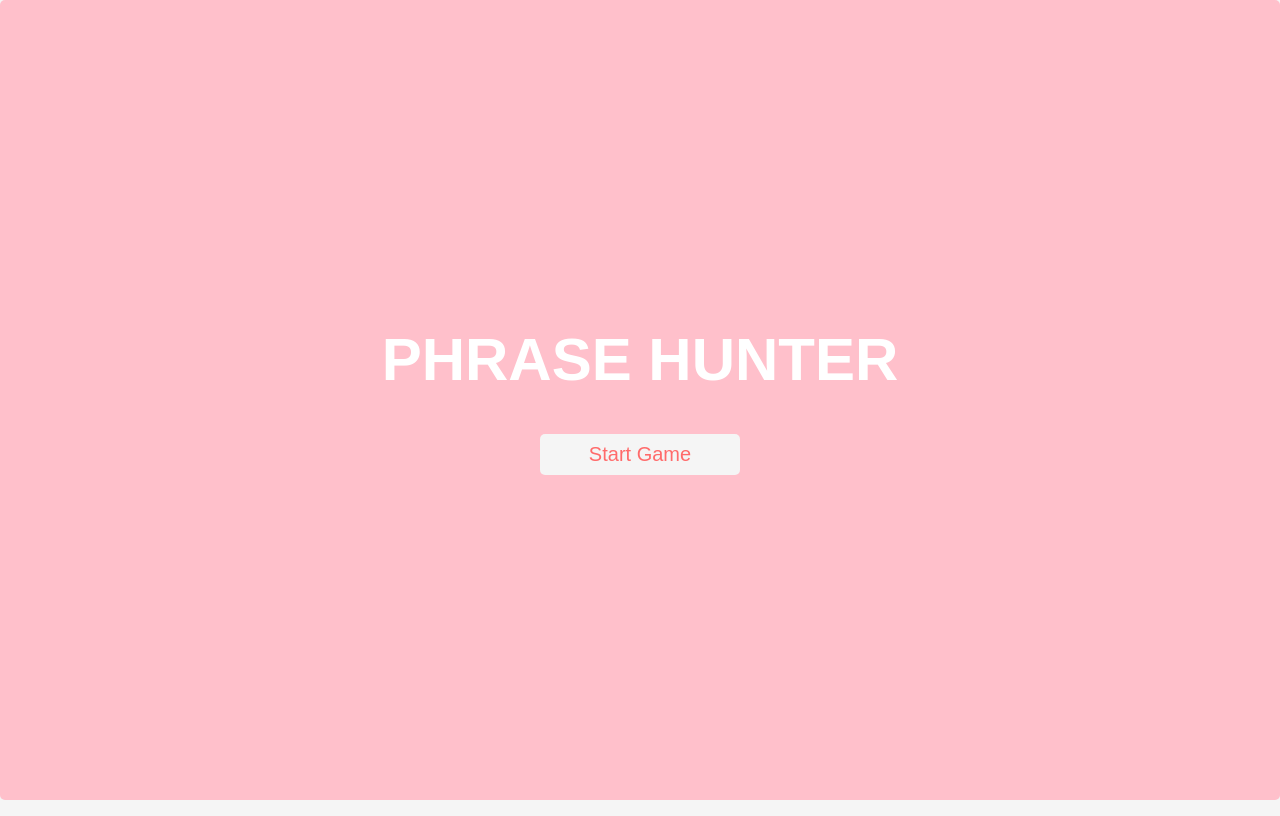
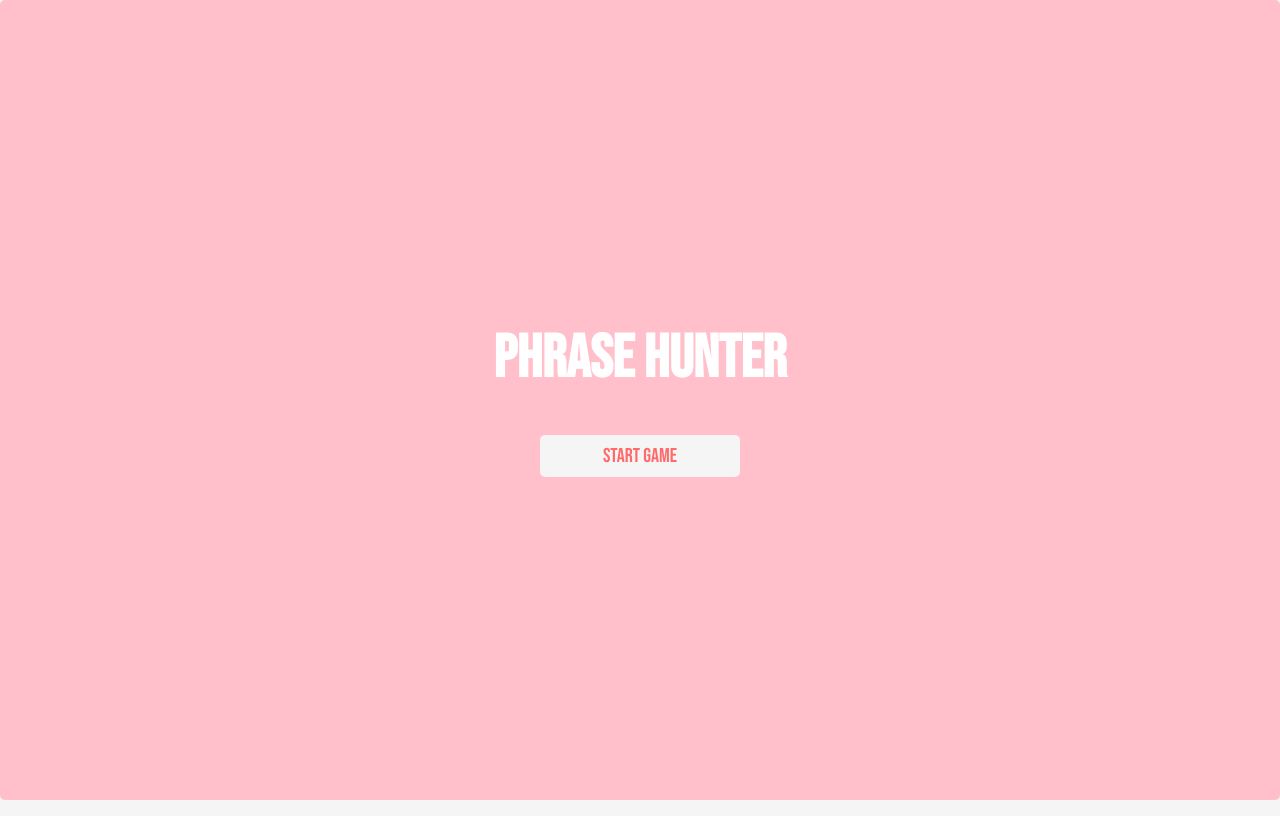
Before and after one commit to jamesbdev/full-stack-js-unit-4, a plain HTML site: page index.html in a window 1280 px wide. Drawn offline with Linux system fonts and the light colour scheme.

Commit message:
add font

```diff
--- a/index.html
+++ b/index.html
@@ -6,7 +6,7 @@
 		<meta name="viewport" content="width=device-width, initial-scale=1.0">
 		<link href="css/styles.css" rel="stylesheet">
 		<link href="css/animate.css" rel="stylesheet">
-		<link href="https://fonts.googleapis.com/css?family=Montserrat" rel="stylesheet">
+		<link href="https://fonts.googleapis.com/css2?family=Bebas+Neue&display=swap" rel="stylesheet">
 	</head>
 
 	<body>
--- a/js/app.js
+++ b/js/app.js
@@ -25,6 +25,7 @@ keyboard.addEventListener("click", (event) => {
 
 const keyboardButtons = keyboard.querySelectorAll("button");
 
+//add event listener to track keyboard input
 window.addEventListener("keydown", (event) => {
   const letter = event.key.toLowerCase();
   const buttons = Array.from(keyboardButtons);
```
